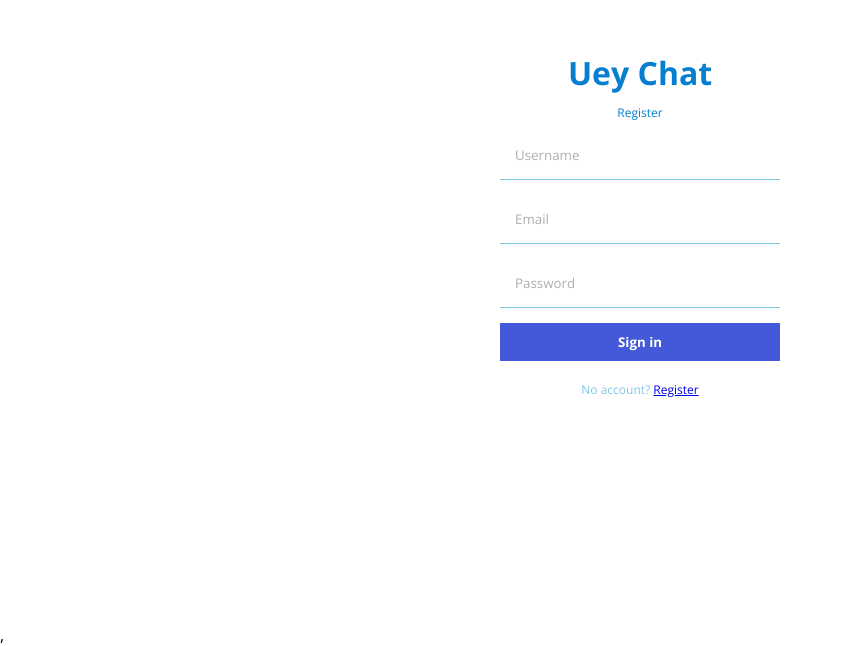
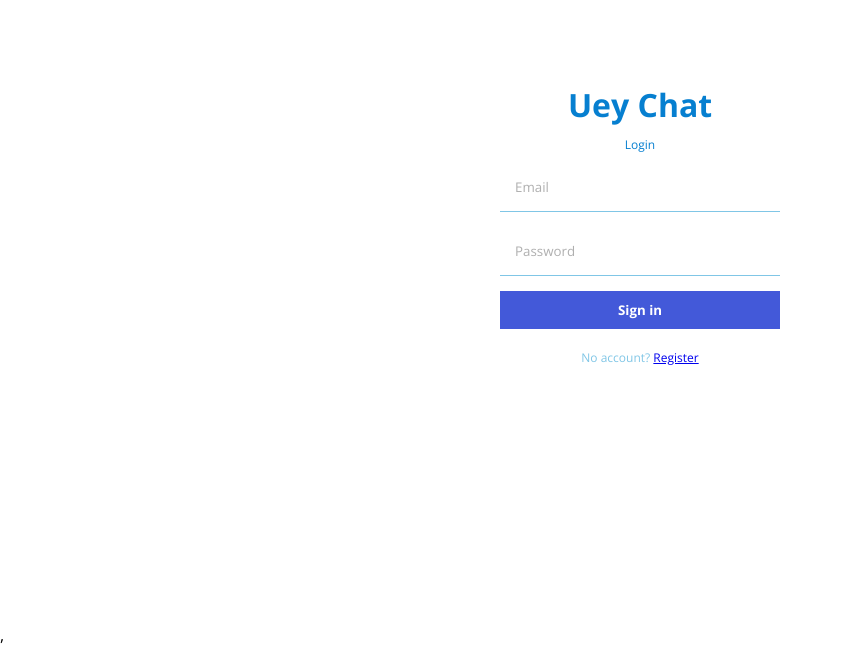
Before and after one commit to DukeBWard/firebase_chat_app, a React (Vite) app: page /login in a window 1280 px wide. Shown: the part 176-822 px from the top of the page, without its empty margins (0-842 px from the left). Built offline with nearby package versions, Linux system fonts and the light colour scheme; no server answers.

Commit message:
got login to work

```diff
--- a/src/App.jsx
+++ b/src/App.jsx
@@ -15,6 +15,8 @@
     {
       return <Navigate to="/login" />
     }
+
+    return children;
   }
 
   return (
--- a/src/pages/Login.jsx
+++ b/src/pages/Login.jsx
@@ -17,7 +17,7 @@
 
         try {
             await signInWithEmailAndPassword(auth, email, password);
-            navigate("/login");
+            navigate("/");
         } catch (err) {
             setErr(true);
             setLoading(false);
@@ -29,9 +29,8 @@
         <div className="formContainer">
             <div className="formWrapper">
                 <span className="logo">Uey Chat</span>
-                <span className="title">Register</span>
+                <span className="title">Login</span>
                 <form onSubmit={handleSubmit}>
-                    <input type="text" placeholder="Username"/>
                     <input type="email" placeholder="Email"/>
                     <input type="password" placeholder="Password"/>
                     <button>Sign in</button>
--- a/src/pages/Register.jsx
+++ b/src/pages/Register.jsx
@@ -5,7 +5,7 @@
 import { ref, uploadBytesResumable, getDownloadURL } from "firebase/storage";
 import { doc, setDoc } from "firebase/firestore";
 import { db } from "../firebase";
-import { useNavigate } from "react-router-dom";
+import { useNavigate, Link } from "react-router-dom";
 
 
 const Register = () => {
@@ -25,7 +25,6 @@
         try {
 
             const res = await createUserWithEmailAndPassword(auth, email, password);
-
 
             const date = new Date().getTime();
             const storageRef = ref(storage, `${displayName + date}`);
@@ -79,7 +78,7 @@
                     <button>Sign Up</button>
                     {err && <span>Sign Up Error</span>}
                 </form>
-                <p>You have an account? Login</p>
+                <p>You have an account?  <Link to="/login">Login</Link></p>
             </div>
         </div>
     )
```
